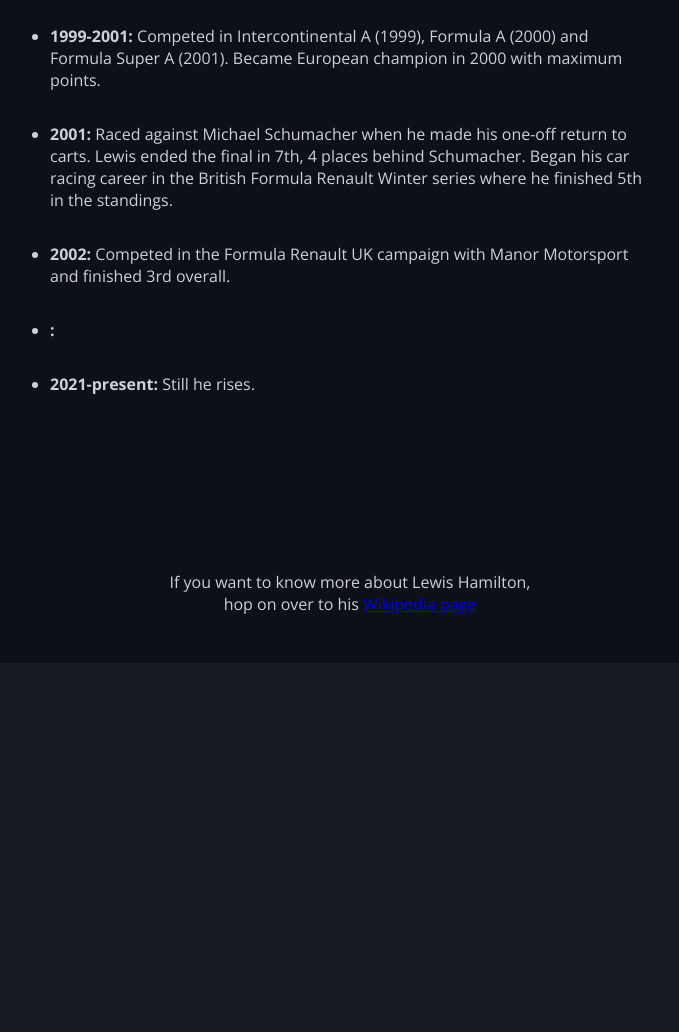
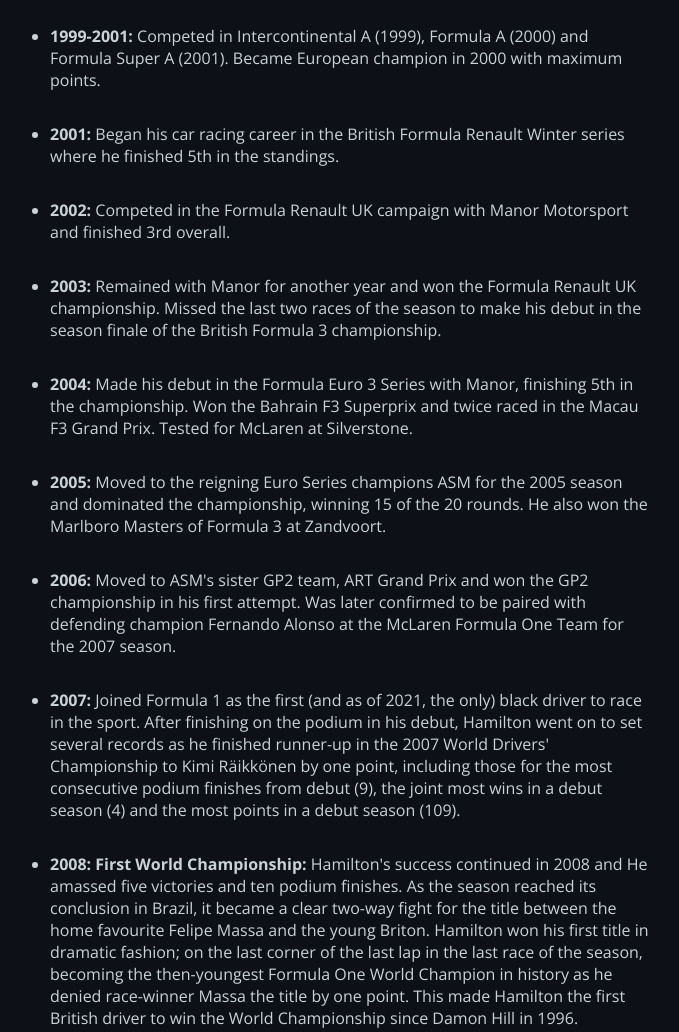
Before and after one commit to anamitronic/freecodecamp-tribute-page, a plain HTML site: page index.html in a window 1280 px wide. Shown: the part 1340-2372 px from the top of the page, without its empty margins (290-969 px from the left). Before the commit the page ends 2035 px from the top, so only its background shows below. Drawn offline with nearby package versions, Linux system fonts and the light colour scheme.

Commit message:
Added timeline info until 2008

```diff
--- a/index.html
+++ b/index.html
@@ -40,7 +40,7 @@
                 <li> <strong> 1985: </strong> Born in Stevenage, Hertfordshire, England, to a black father, Anthony Hamilton, and a white mother,
                     Carmen Larbalestier, on January 7th. </li>
 
-                <li> <strong> 1993: </strong> Began Karting. </li>
+                <li> <strong> 1993: </strong> Began Karting at the age of 6. </li>
 
                 <li> <strong> 1995: </strong>  Became the youngest driver to win the British cadet karting championship at the age of 10.
                     Met Ron Dennis, team boss of the McLaren Formula One team, and asked for an autograph that would eventually lead to him
@@ -53,13 +53,32 @@
                 <li> <strong> 1999-2001: </strong> Competed in Intercontinental A (1999), Formula A (2000) and Formula Super A (2001).
                     Became European champion in 2000 with maximum points. </li>
 
-                <li> <strong> 2001: </strong> Raced against Michael Schumacher when he made his one-off return to carts.
-                    Lewis ended the final in 7th, 4 places behind Schumacher. Began his car racing career in the British Formula Renault Winter series
+                <li> <strong> 2001: </strong> Began his car racing career in the British Formula Renault Winter series
                     where he finished 5th in the standings.</li>
 
                 <li> <strong> 2002: </strong> Competed in the Formula Renault UK campaign with Manor Motorsport and finished 3rd overall. </li>
 
-                <li> <strong> : </strong>  </li>
+                <li> <strong> 2003: </strong> Remained with Manor for another year and won the Formula Renault UK championship. Missed the last two races
+                    of the season to make his debut in the season finale of the British Formula 3 championship. </li>
+
+                <li> <strong> 2004: </strong> Made his debut in the Formula Euro 3 Series with Manor, finishing 5th in the championship.
+                    Won the Bahrain F3 Superprix and twice raced in the Macau F3 Grand Prix. Tested for McLaren at Silverstone. </li>
+
+                <li> <strong> 2005: </strong> Moved to the reigning Euro Series champions ASM for the 2005 season and dominated the championship, winning 15 of the 20 rounds.
+                    He also won the Marlboro Masters of Formula 3 at Zandvoort. </li>
+
+                <li> <strong> 2006: </strong> Moved to ASM's sister GP2 team, ART Grand Prix and won the GP2 championship in his first attempt.
+                    Was later confirmed to be paired with defending champion Fernando Alonso at the McLaren Formula One Team for the 2007 season. </li>
+
+                <li> <strong> 2007: </strong> Joined Formula 1 as the first (and as of 2021, the only) black driver to race in the sport.
+                    After finishing on the podium in his debut, Hamilton went on to set several records as he finished runner-up in the 2007 World Drivers' Championship
+                    to Kimi Räikkönen by one point, including those for the most consecutive podium finishes from debut (9), the joint most wins in a debut season (4)
+                    and the most points in a debut season (109). </li>
+
+                <li> <strong> 2008: First World Championship: </strong> Hamilton's success continued in 2008 and He amassed five victories and ten podium finishes.
+                    As the season reached its conclusion in Brazil, it became a clear two-way fight for the title between the home favourite Felipe Massa and the young Briton.
+                    Hamilton won his first title in dramatic fashion; on the last corner of the last lap in the last race of the season, becoming the then-youngest Formula One World Champion
+                    in history as he denied race-winner Massa the title by one point. This made Hamilton the first British driver to win the World Championship since Damon Hill in 1996. </li>
 
                 <li> <strong> 2021-present: </strong> Still he rises. </li>
 
```
